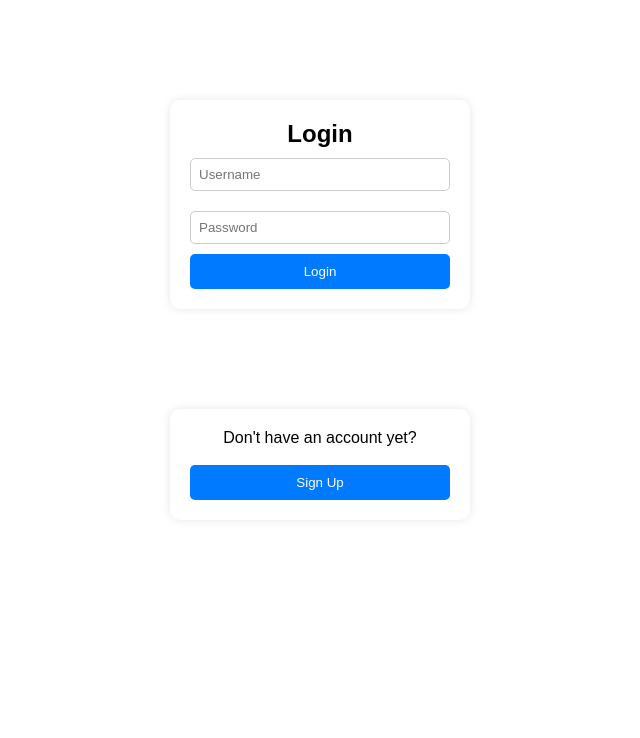
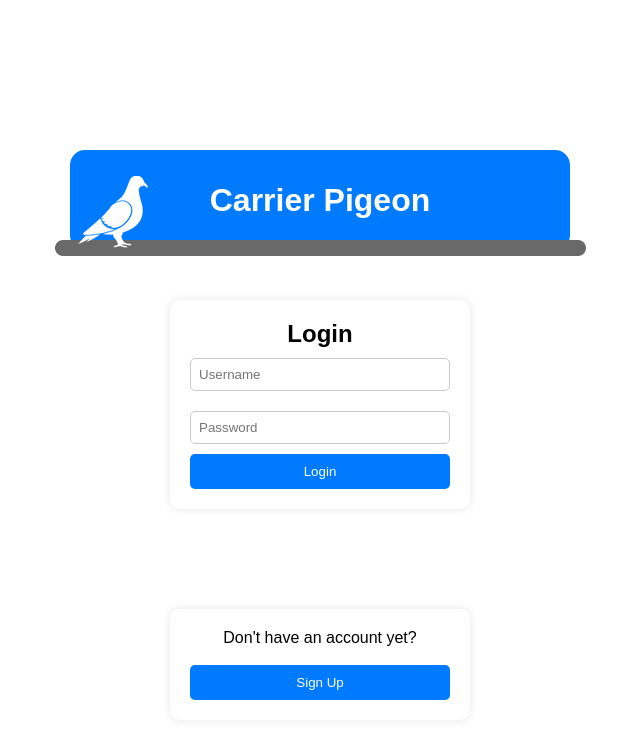
Before and after one commit to Sebastian6547/SOEN341-MessagingApp, a React (Create React App) app in the folder frontend/: page / in a window 1280 px wide. Shown: the top 738 px of the page, without its empty margins (320-960 px from the left). Built offline with nearby package versions, Linux system fonts and the light colour scheme; no server answers.

Commit message:
Added Styles
The login page was updated to show the app name and logo.

The DM creation window now displays users as clickable buttons, and no longer displays the user currently logged in.

```diff
--- a/frontend/src/pages/ChannelPage.js
+++ b/frontend/src/pages/ChannelPage.js
@@ -14,7 +14,7 @@ const ChannelPage = () => {
   const navigate = useNavigate(); // Use the navigate function to redirect the user to another page
   const [isAdmin, setIsAdmin] = useState(false);
   const [notifChannels, setNotifChannels] = useState(new Set());
-  const [lastMessageID , setLastMessageID] = useState(null);
+  const [lastMessageID, setLastMessageID] = useState(null);
   const [justSentMessage, setJustSentMessage] = useState(false);
   // Getting current user and check if they are admin
   const getUserData = async () => {
@@ -42,14 +42,12 @@ const ChannelPage = () => {
     (channel) => channel.name === rawChannelName
   );
 
-  useEffect(()=>{
-    const interval = setInterval(()=>{
+  useEffect(() => {
+    const interval = setInterval(() => {
       checkNewMessage();
-
-     },15000);
-    return() => clearInterval(interval);
+    }, 15000);
+    return () => clearInterval(interval);
   }, []);
-
 
   useEffect(() => {
     // Get logged user data when the page is loaded
@@ -97,7 +95,9 @@ const ChannelPage = () => {
       setUsers(response.data.users);
       setChannels(response.data.channels);
       setLastMessageID(response.data.lastMessageID);
-      console.log("last seen message (id) by the user was: " + response.data.lastMessageID );
+      console.log(
+        "last seen message (id) by the user was: " + response.data.lastMessageID
+      );
       return;
     } catch (err) {
       console.error("Error fetching channel data:", err);
@@ -122,12 +122,13 @@ const ChannelPage = () => {
   //compare most recent message in every channel with last viewed message in every channel.
   const checkNewMessage = async () => {
     try {
-      const response = await axios.get(`http://localhost:8080/api/channel/getUnreadChannels`,
-          {withCredentials: true,
-      });
+      const response = await axios.get(
+        `http://localhost:8080/api/channel/getUnreadChannels`,
+        { withCredentials: true }
+      );
       const channelsNewMsg = response.data;
       setNotifChannels(new Set(channelsNewMsg));
-    }catch(err){
+    } catch (err) {
       console.error("Error checking for new messages to notify user:", err);
     }
   };
@@ -147,11 +148,9 @@ const ChannelPage = () => {
 
       await getChannelData(); // Fetch the latest messages
       setJustSentMessage(true);
-
     } catch (err) {
       console.error("Error sending message:", err);
     }
-
   };
 
   const handleDeleteMessage = async (messageId) => {
@@ -183,16 +182,20 @@ const ChannelPage = () => {
     console.log("handletypechange call");
   };
 
-  const updateLastSeenMessage = async (msgID) =>{
-    console.log("clicked!, message read , updating table with latest message " + msgID);
-    try{
-      await axios.post(`http://localhost:8080/api/channel/${rawChannelName}/updateLastSeenMessage`,{
+  const updateLastSeenMessage = async (msgID) => {
+    console.log(
+      "clicked!, message read , updating table with latest message " + msgID
+    );
+    try {
+      await axios.post(
+        `http://localhost:8080/api/channel/${rawChannelName}/updateLastSeenMessage`,
+        {
           lastSeenMessageID: msgID,
-      },{withCredentials: true}
+        },
+        { withCredentials: true }
       );
-    }
-    catch(err){
-      console.error('Error updating the last seen message:', err);
+    } catch (err) {
+      console.error("Error updating the last seen message:", err);
     }
   };
 
@@ -430,7 +433,7 @@ function ChannelButton({
             ? "button button-active"
             : "button"
         }
-        style={{ fontWeight: "bold", position:"relative" }}
+        style={{ fontWeight: "bold", position: "relative" }}
         onClick={handleChannelSwitch} // Trigger with wait
       >
         {channel.type === "DM"
@@ -441,10 +444,7 @@ function ChannelButton({
               .join(" ")
           : channel.name.replace(/_/g, " ")}
 
-        {notifChannels && (
-            <span className = "channel-button-notification" ></span>
-        )}
-
+        {notifChannels && <span className="channel-button-notification"></span>}
       </button>
       {/* Button to delete channel, only visible to admins and not available for the General channel */}
       {isAdmin && channel.name !== "General" && (
@@ -599,9 +599,9 @@ function JoinChannelButton({ loggedUser }) {
 
 function NewDMButton({ loggedUser }) {
   const navigate = useNavigate();
-
   const [isModalOpen, setIsModalOpen] = useState(false);
   const [genUsers, setGenUsers] = useState([]);
+
   const fetchGeneralData = async () => {
     try {
       const response = await axios.get(
@@ -664,15 +664,15 @@ function NewDMButton({ loggedUser }) {
           <div className="modal-content">
             <h2>Select A User</h2>
             <ul className="member-list">
-              {genUsers.map((user, index) => (
-                <li
-                  onClick={() =>
-                    createNewDM({ loggedUser, userUsername: user.username })
-                  }
-                  key={index}
-                >
-                  <p>{user.username}</p>
-                </li>
+              {genUsers
+                .filter((user) => user.username !== loggedUser)
+                .map((user, index) => (
+                  <UserDMButton
+                    user={user}
+                    index={index}
+                    loggedUser={loggedUser}
+                    createNewDM={createNewDM}
+                  />
                 ))}
             </ul>
             <button onClick={() => setIsModalOpen(false)}>Close</button>
@@ -680,6 +680,19 @@ function NewDMButton({ loggedUser }) {
         </div>
       )}
     </>
+  );
+}
+
+function UserDMButton({ user, index, loggedUser, createNewDM }) {
+  return (
+    <li key={index}>
+      <button
+        className="user-dm-button"
+        onClick={() => createNewDM({ loggedUser, userUsername: user.username })}
+      >
+        {user.username}
+      </button>
+    </li>
   );
 }
 
@@ -727,18 +740,27 @@ function ChannelLogo({ channelName }) {
   );
 }
 
-function Messages({ messages, channelName, handleDeleteMessage, isAdmin, lastMessageID , setLastMessageID, updateLastSeenMessage, setNotifChannels}) {
+function Messages({
+  messages,
+  channelName,
+  handleDeleteMessage,
+  isAdmin,
+  lastMessageID,
+  setLastMessageID,
+  updateLastSeenMessage,
+  setNotifChannels,
+}) {
   const messagesEndRef = React.useRef(null);
 
   React.useEffect(() => {
     messagesEndRef.current?.scrollIntoView({ behavior: "smooth" });
   }, [channelName]);
 
-  const handleMessageClick = () =>{
-    if(messages.length ===0) return;
+  const handleMessageClick = () => {
+    if (messages.length === 0) return;
     // should be the latest message posted on the current channel
-    const latestMsgID = messages[messages.length-1].id;
-    if(lastMessageID !== latestMsgID){
+    const latestMsgID = messages[messages.length - 1].id;
+    if (lastMessageID !== latestMsgID) {
       setLastMessageID(latestMsgID);
       console.log("last seen message(handleclick) " + latestMsgID);
       updateLastSeenMessage(latestMsgID);
@@ -750,11 +772,10 @@ function Messages({ messages, channelName, handleDeleteMessage, isAdmin, lastMes
       updatedNotifChannel.delete(channelName);
       return updatedNotifChannel;
     });
-  }
+  };
   return (
     <div className="message-container" onClick={handleMessageClick}>
-      {messages.map((msg,index) => (
-
+      {messages.map((msg, index) => (
         <div key={msg.id}>
           <Message
             key={msg.id}
@@ -765,7 +786,7 @@ function Messages({ messages, channelName, handleDeleteMessage, isAdmin, lastMes
             handleDeleteMessage={handleDeleteMessage}
             isAdmin={isAdmin}
           />
-            { msg.id === lastMessageID && !(index === messages.length -1) &&(
+          {msg.id === lastMessageID && !(index === messages.length - 1) && (
             <hr style={{ borderColor: "indianred", borderWidth: "1px" }} />
           )}
         </div>
--- a/frontend/src/pages/LoginPage.js
+++ b/frontend/src/pages/LoginPage.js
@@ -40,6 +40,14 @@ const LoginPage = () => {
 
   return (
     <>
+      <div className="logo-container">
+        <h1>Carrier Pigeon</h1>
+        <img
+          className="carrier-pigeon-logo"
+          src={require("../styles/carrier-pigeon-logo.png")}
+          alt="Carrier Pigeon"
+        ></img>
+      </div>
       <div className="login-container">
         <h2>Login</h2>
         <form onSubmit={handleLogin}>
--- a/frontend/src/pages/SignupPage.js
+++ b/frontend/src/pages/SignupPage.js
@@ -16,7 +16,7 @@ const SignupPage = () => {
     e.preventDefault(); //prevent refresh
     setError(""); //reset error before we make the request
     if (password !== confirmPassword) {
-      alert("Passwords do not match");
+      setError("Passwords do not match");
       return;
     }
     try {
@@ -64,7 +64,7 @@ const SignupPage = () => {
           onChange={(e) => setConfirmPassword(e.target.value)}
           required
         />
-        {error && <p className="error-message">{error}</p>}
+        {error && <p className="error">{error}</p>}
         <button type="submit">Sign Up</button>
         <p>
           <br />
--- a/frontend/src/styles/ChannelPage.css
+++ b/frontend/src/styles/ChannelPage.css
@@ -478,6 +478,18 @@ select {
   cursor: pointer;
 }
 
+.user-dm-button {
+  display: flex;
+  justify-content: center;
+  align-items: center;
+  background-color: #34a3e4;
+  height: 10px;
+  width: 70%;
+  margin: auto;
+  margin-top: 3px;
+  margin-bottom: 3px;
+}
+
 .cancel-btn {
   background: gray;
   color: white;
--- a/frontend/src/styles/LoginPage.css
+++ b/frontend/src/styles/LoginPage.css
@@ -1,6 +1,20 @@
+.logo-container {
+  display: flex;
+  justify-content: center;
+  height: 100px;
+  margin-top: 150px;
+  background-color: #007bff;
+  color: white;
+  align-items: center;
+  width: 500px;
+  margin-left: auto;
+  margin-right: auto;
+  border-radius: 15px;
+}
+
 .login-container {
   width: 300px;
-  margin: 100px auto;
+  margin: 50px auto;
   text-align: center;
   padding: 20px;
   border-radius: 10px;
@@ -37,4 +51,13 @@ button {
 .error {
   color: red;
   margin-top: 10px;
+  margin-bottom: 10px;
 }
+
+.carrier-pigeon-logo {
+  position: fixed;
+  width: 541px;
+  z-index: 1;
+  height: 360px;
+  top: -100px;
+}
```
Also changed, not shown: frontend/src/styles/carrier-pigeon-logo.png (added). Lines whose indentation alone changed are shown as unchanged.
